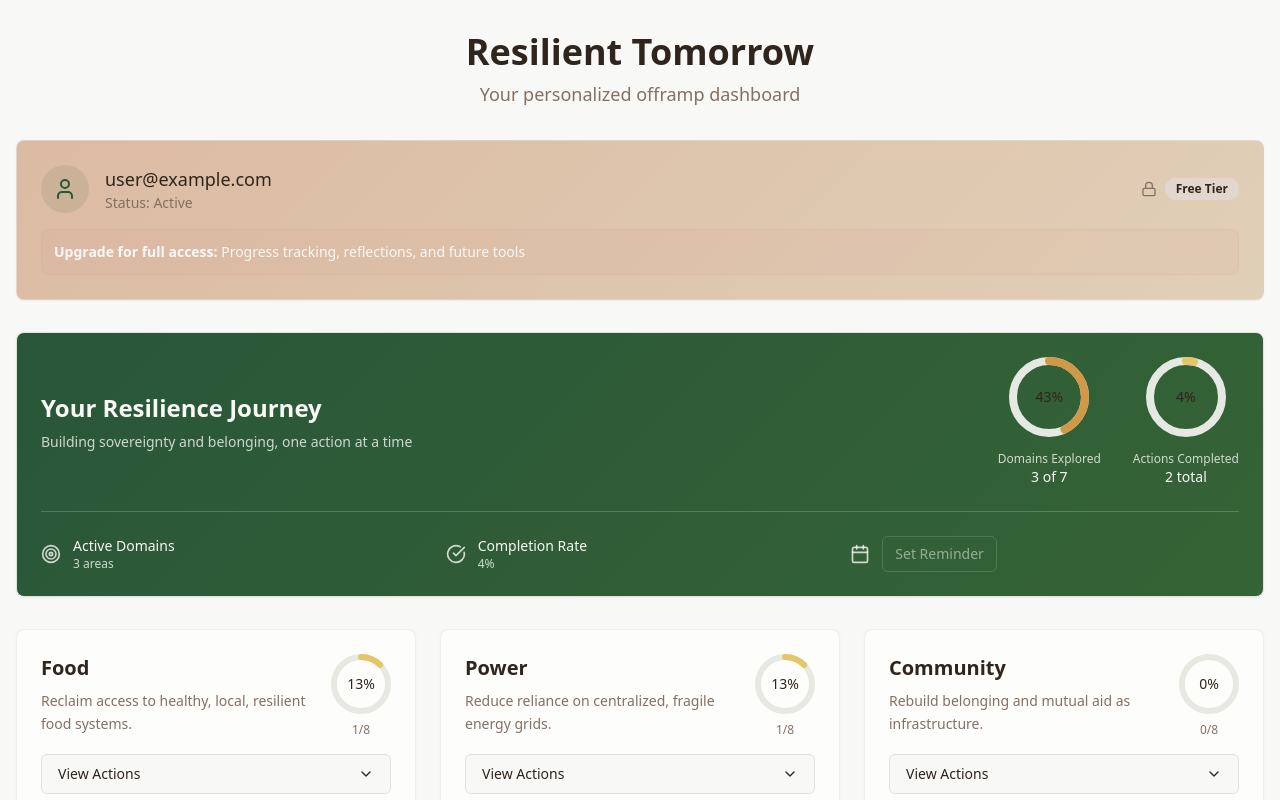
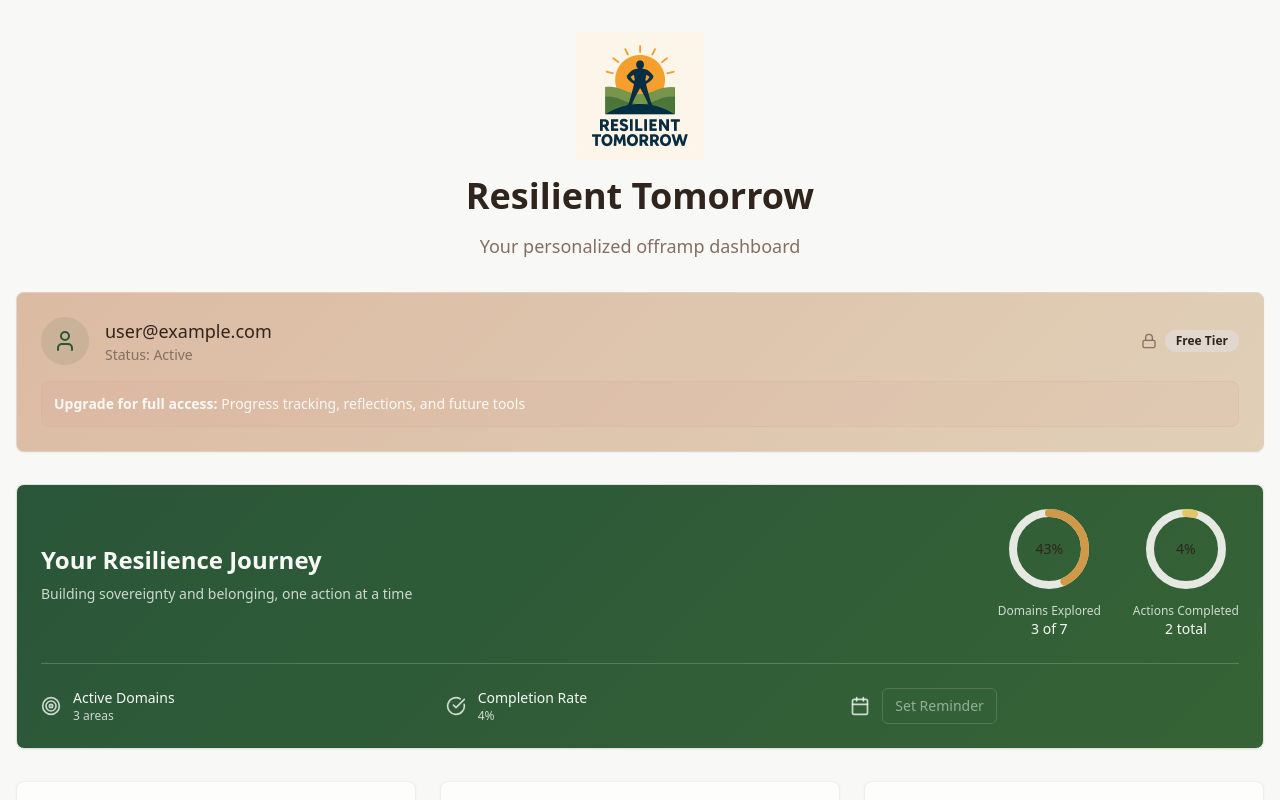
Before and after one commit to Jones-Co/resilient-tomorrow-pathway, a React (Vite) app: page / in a window 1280 px wide. Shown: the top 800 px of the page. Built offline with nearby package versions, Linux system fonts and the light colour scheme.

Commit message:
Add logo to header
Adds the Resilient Tomorrow logo to the header section of the dashboard.

```diff
--- a/src/pages/Index.tsx
+++ b/src/pages/Index.tsx
@@ -170,9 +170,16 @@ const Index = () => {
       <div className="container mx-auto px-4 py-8 max-w-7xl">
         {/* Header */}
         <div className="text-center mb-8">
-          <h1 className="text-4xl font-bold text-foreground mb-2">
-            Resilient Tomorrow
-          </h1>
+          <div className="flex flex-col items-center gap-4 mb-4">
+            <img
+              src="/lovable-uploads/badeea5d-467f-4971-8815-15ecfe8e22c1.png"
+              alt="Resilient Tomorrow Logo"
+              className="w-32 h-32 object-contain"
+            />
+            <h1 className="text-4xl font-bold text-foreground">
+              Resilient Tomorrow
+            </h1>
+          </div>
           <p className="text-lg text-muted-foreground">
             Your personalized offramp dashboard
           </p>
```
Also changed, not shown: public/lovable-uploads/badeea5d-467f-4971-8815-15ecfe8e22c1.png (added).
